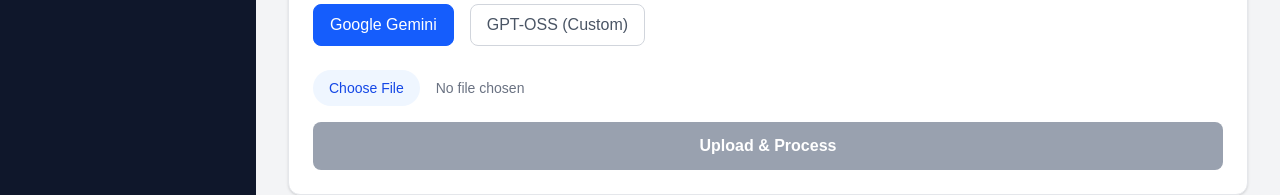
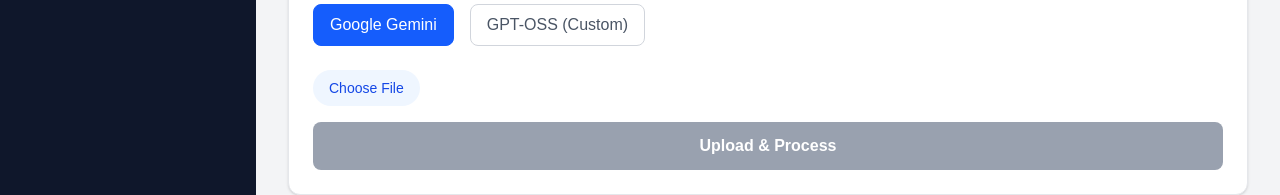
Before and after one commit to Knight-Devil/arcubus-portal, a Next.js app: page /dashboard/crawler in a window 1280 px wide. Shown: the part 213-408 px from the top of the page. Built offline with nearby package versions, Linux system fonts and the light colour scheme; no server answers.

Commit message:
fixed the UI bug (choose file) & fixed token expiry. new token expiry is 5 minutes.

```diff
--- a/src/app/api/auth/[...nextauth]/route.ts
+++ b/src/app/api/auth/[...nextauth]/route.ts
@@ -8,6 +8,7 @@
 
 // ⭐ EXPORT THIS
 export const authOptions:NextAuthOptions = {
+    secret: process.env.NEXTAUTH_SECRET,
     providers: [
         CredentialsProvider({
             name: "Credentials",
@@ -117,7 +118,13 @@
     },
 
     session: {
-        strategy: "jwt"
+        strategy: "jwt",
+        maxAge: 60 * 5, // 5 minutes for testing
+        updateAge: 0
+    },
+
+    jwt: {
+        maxAge: 60 * 5
     }
 };
 
--- a/src/app/page.tsx
+++ b/src/app/page.tsx
@@ -1,8 +1,9 @@
 import { getServerSession } from "next-auth";
 import { redirect } from "next/navigation";
+import { authOptions } from "@/app/api/auth/[...nextauth]/route";
 
 export default async function RootPage() {
-    const session = await getServerSession()
+    const session = await getServerSession(authOptions);
 
     if(!session){
         redirect("/login");
--- a/src/components/FileUpload.tsx
+++ b/src/components/FileUpload.tsx
@@ -76,15 +76,25 @@
 
   return (
     <div className="space-y-4">
+      <div className="flex items-center space-x-4">
         <input
+          id="file-upload"
           type="file"
           accept={accept}
           onChange={(e) => {
             setFile(e.target.files?.[0] || null);
             setSuccess(false);
           }}
-        className="block w-full text-sm text-gray-500 file:mr-4 file:py-2 file:px-4 file:rounded-full file:border-0 file:bg-blue-50 file:text-blue-700 hover:file:bg-blue-100"
+          className="hidden"
         />
+        <label
+          htmlFor="file-upload"
+          className="cursor-pointer py-2 px-4 rounded-full border-0 bg-blue-50 text-blue-700 hover:bg-blue-100 text-sm"
+        >
+          Choose File
+        </label>
+        {file && <span className="text-sm text-gray-700">{file.name}</span>}
+      </div>
 
       <button
         onClick={handleUpload}
--- a/src/middleware.ts
+++ b/src/middleware.ts
@@ -4,8 +4,13 @@
 
 export async function middleware(req: NextRequest) {
     const token = await getToken({ req, secret: process.env.NEXTAUTH_SECRET });
+    const now = Math.floor(Date.now() / 1000);
     const { pathname } = req.nextUrl;
     const clientIp = req.headers.get('x-forwarded-for')?.split(',')[0] || "127.0.0.1";
+
+    if (token?.exp && token.exp < now) {
+        return NextResponse.redirect(new URL('/login', req.url));
+    }
     const OFFICE_IP = process.env.OFFICE_STATIC_IP;
     // const isLocalhost = clientIp === '::1' || clientIp === '127.0.0.1'; // use during testing only
     const isWFHUser = token?.workFromHome === true;
```
Lines whose indentation alone changed are shown as unchanged.
